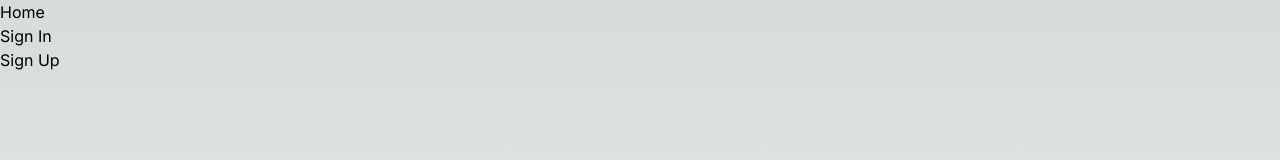
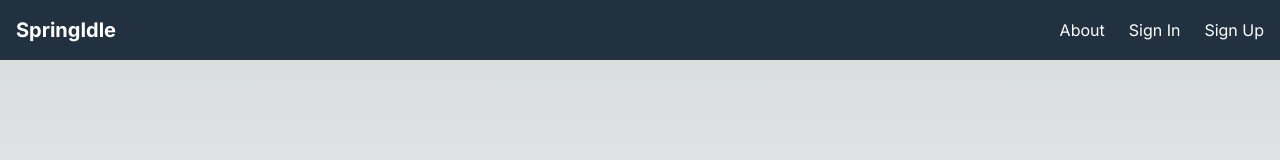
Before and after one commit to Vall98/SpringIdle-Front, a Next.js app: page /login in a window 1280 px wide. Shown: the top 160 px of the page. Built offline with nearby package versions, Linux system fonts and the light colour scheme; no server answers.

Commit message:
[ADD] navbar and about page

```diff
--- /dev/null
+++ b/src/app/about/page.tsx
@@ -0,0 +1,23 @@
+import Link from "next/link";
+
+const About = () => {
+  return (
+    <main className="flex min-h-screen flex-col items-center justify-between p-24">
+      <div className="z-10 w-full max-w-5xl items-center justify-between font-mono text-sm lg:flex">
+        <p>
+          This is a small project made by Vall98 (
+          <Link href="https://github.com/Vall98"
+            target="_blank" rel="noopener noreferrer"
+            className="text-blue-600 hover:text-blue-800 font-semibold">
+            GitHub
+          </Link>
+          ).<br/>
+          The website is developed with Next.js (React) and the API with FastAPI (Python).<br/>
+          The project is deployed with GitHub Actions on Vercel and AWS.<br/>
+        </p>
+      </div>
+    </main>
+  );
+}
+
+export default About;
--- a/src/app/ui/navbar.tsx
+++ b/src/app/ui/navbar.tsx
@@ -6,28 +6,38 @@ const Navbar = () => {
   const authContext = useAuthContext();
 
   return (
-    <nav>
-      <ul>
+    <nav className="bg-[#22313f] p-4 absolute w-screen">
+      <div className="container mx-auto flex justify-between items-center">
+        <div className="text-white text-xl font-bold">
+          <Link href="/">SpringIdle</Link>
+        </div>
+        <ul className="md:flex space-x-6">
           <li>
-          <Link href="/">Home</Link>
+            <Link href="/about" className="text-white hover:text-gray-300">
+              About
+            </Link>
           </li>
           {authContext.isAuthenticated ? (
             <>
               <li>
-              <button onClick={authContext.signout}>Sign Out</button>
+                <Link href="/me" className="text-white hover:text-gray-300">Profile</Link>
+              </li>
+              <li>
+                <button onClick={authContext.signout} className="text-white hover:text-gray-300">Sign Out</button>
               </li>
             </>
           ) : (
             <>
               <li>
-              <Link href="/login">Sign In</Link>
+                <Link href="/login" className="text-white hover:text-gray-300">Sign In</Link>
               </li>
               <li>
-              <Link href="/join">Sign Up</Link>
+                <Link href="/join" className="text-white hover:text-gray-300">Sign Up</Link>
               </li>
             </>
           )}
         </ul>
+      </div>
     </nav>
   );
 };
```
Lines whose indentation alone changed are shown as unchanged.
